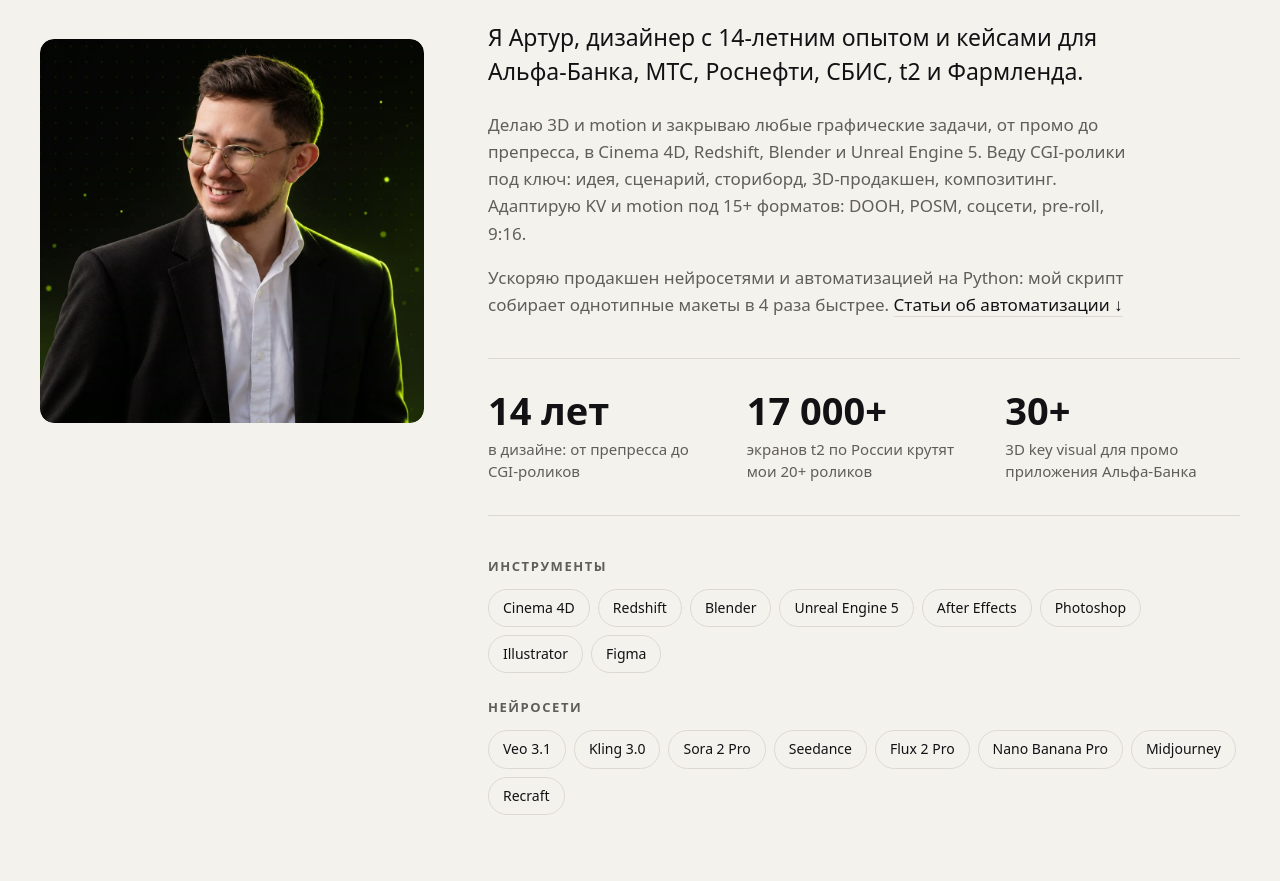
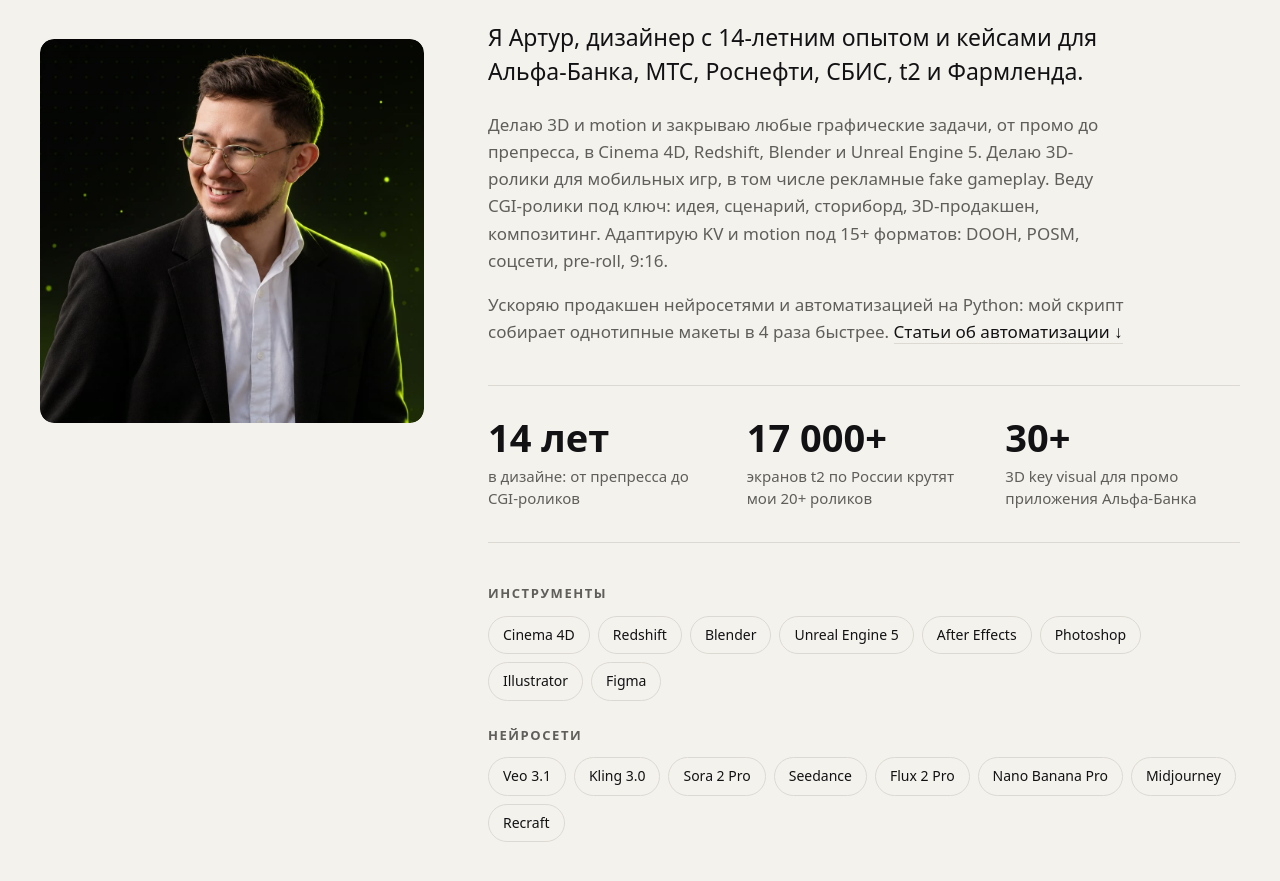
Before and after one commit to rhv2006/arturbukvy-site, an Astro site: page / in a window 1280 px wide. Shown: the part 4374-5255 px from the top of the page. Built offline with nearby package versions, Linux system fonts and the light colour scheme; Astro itself is replaced by a stand-in of ours; no server answers; a web font is replaced by a local one.

Commit message:
«Обо мне»: опыт с 3D-роликами для мобильных игр
Co-Authored-By: Claude Opus 5.5 <noreply@anthropic.com>

```diff
--- a/src/pages/index.astro
+++ b/src/pages/index.astro
@@ -253,7 +253,7 @@ const dateRu = (iso: string) =>
           </p>
           <p>
             Делаю 3D и motion и закрываю любые графические задачи, от промо до препресса, в Cinema 4D, Redshift, Blender и
-            Unreal Engine 5. Веду CGI-ролики под ключ: идея, сценарий, сториборд, 3D-продакшен, композитинг. Адаптирую KV и
+            Unreal Engine 5. Делаю 3D-ролики для мобильных игр, в том числе рекламные fake gameplay. Веду CGI-ролики под ключ: идея, сценарий, сториборд, 3D-продакшен, композитинг. Адаптирую KV и
             motion под 15+ форматов: DOOH, POSM, соцсети, pre-roll, 9:16.
           </p>
           <p>
```
